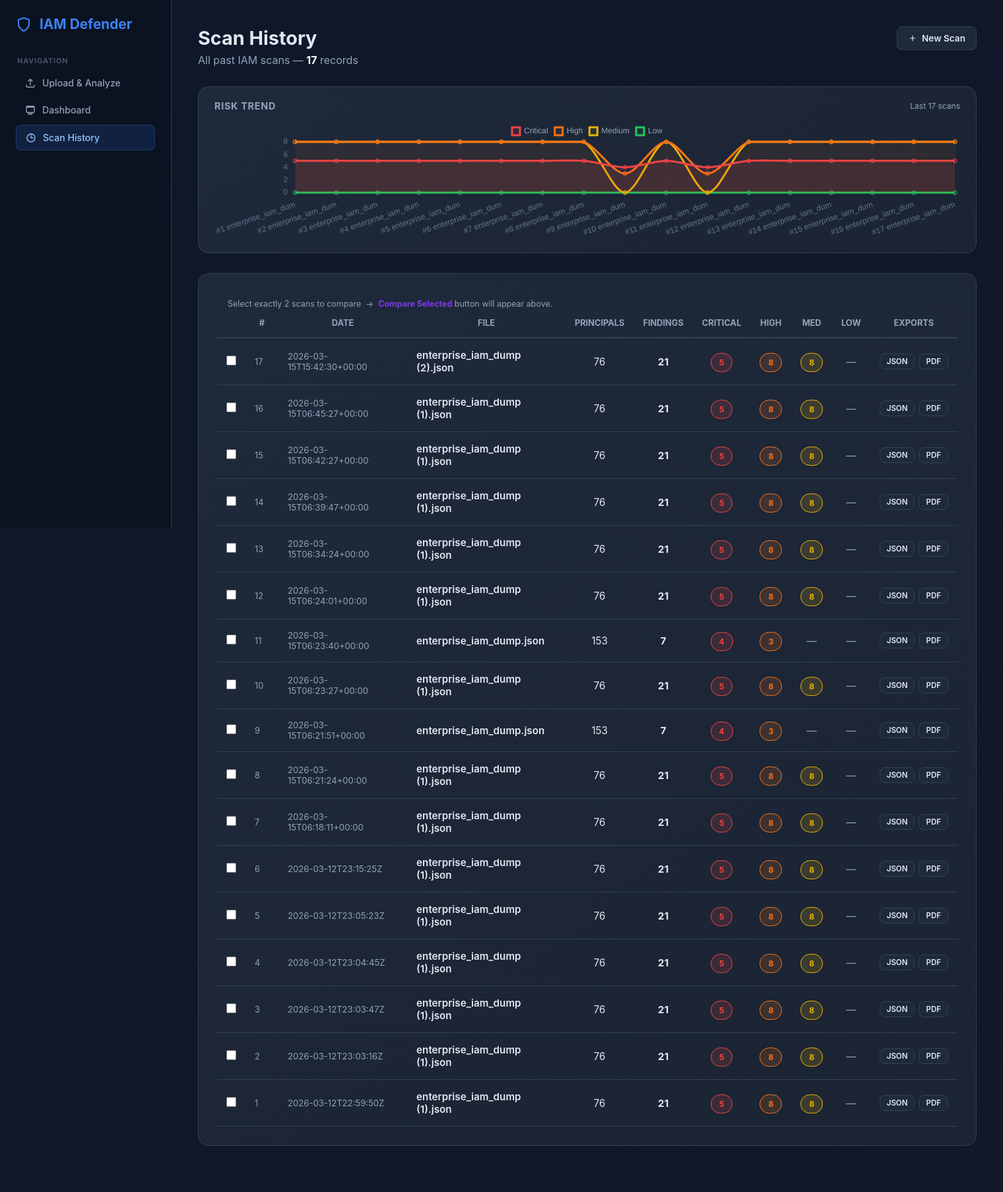
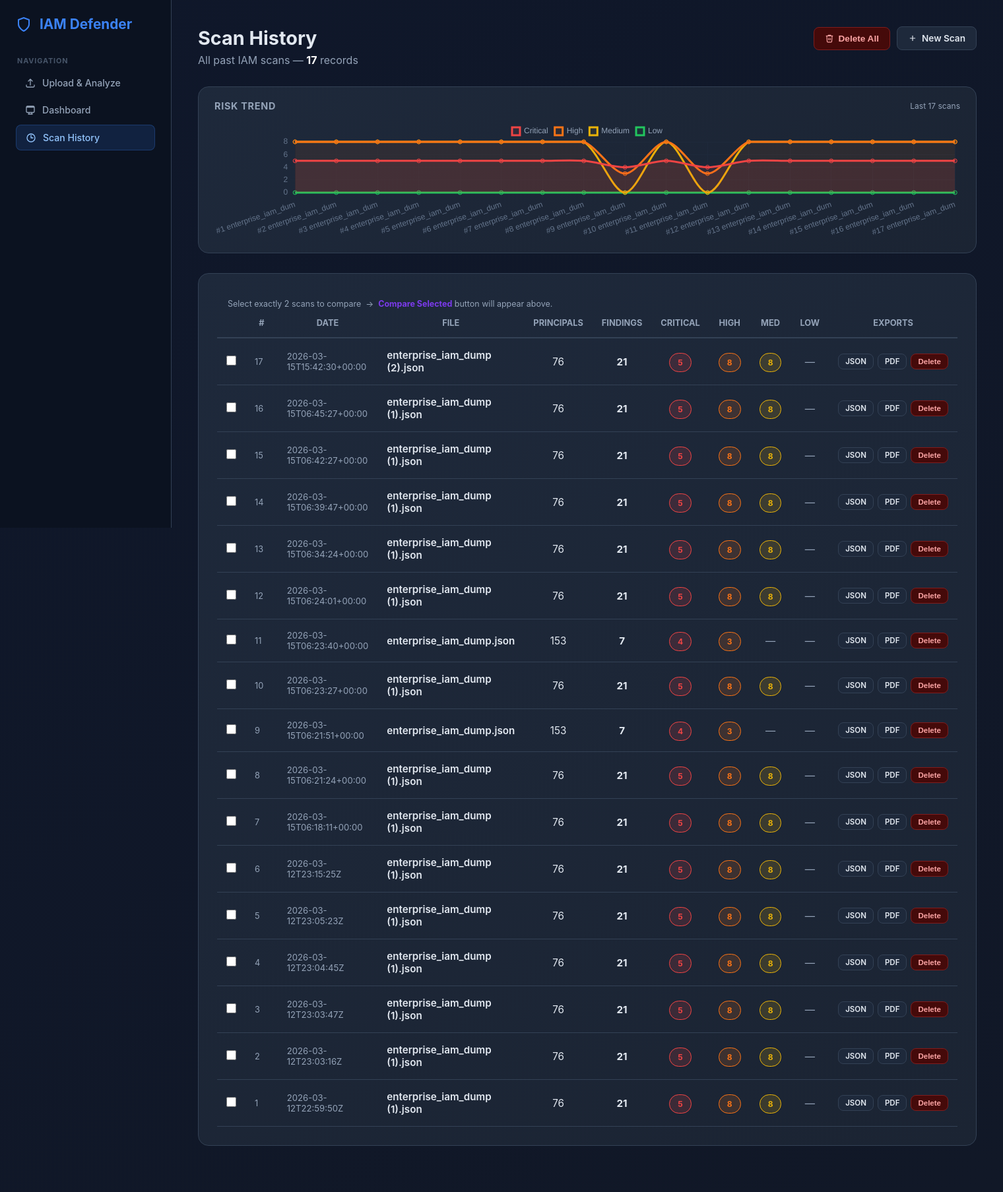
Before and after one commit to VinitMepani2712/IAM, a Flask app: page /history-page in a window 1520 px wide. Shown: the whole page at 66% size. Run offline with Flask 3, Linux system fonts and the light colour scheme; data comes from the database, SQL or seed files in the repository; both versions use the stored data as it was after the commit; some libraries are stand-ins or nearby versions.

Commit message:
VM: Add delete scan history feature
- db.delete_scan() removes a single scan and all related data
- db.delete_all_scans() wipes all scan history
- DELETE /scan/<id> and DELETE /scans/all routes
- Delete button on each history row with fade-out animation
- Delete All button in header (only shown when scans exist)

```diff
--- a/app.py
+++ b/app.py
@@ -268,6 +268,18 @@
     return render_template("compare.html", **result)
 
 
+@app.route("/scan/<int:scan_id>", methods=["DELETE"])
+def delete_scan(scan_id: int):
+    db.delete_scan(scan_id)
+    return jsonify({"status": "deleted"})
+
+
+@app.route("/scans/all", methods=["DELETE"])
+def delete_all_scans():
+    count = db.delete_all_scans()
+    return jsonify({"status": "deleted", "count": count})
+
+
 @app.route("/api/trend")
 def trend_data():
     """Return per-scan severity counts for the trend chart (oldest→newest)."""
--- a/db.py
+++ b/db.py
@@ -312,6 +312,30 @@
     }
 
 
+def delete_scan(scan_id: int) -> None:
+    """Delete a scan and all its associated data by ID."""
+    with _connect() as conn:
+        conn.execute("DELETE FROM scan_findings    WHERE scan_id = ?", (scan_id,))
+        conn.execute("DELETE FROM scan_remediation WHERE scan_id = ?", (scan_id,))
+        conn.execute("DELETE FROM scan_graph       WHERE scan_id = ?", (scan_id,))
+        conn.execute("DELETE FROM scans            WHERE id      = ?", (scan_id,))
+    log.info("Deleted scan #%d", scan_id)
+
+
+def delete_all_scans() -> int:
+    """Delete every scan and return how many were removed."""
+    with _connect() as conn:
+        count = conn.execute("SELECT COUNT(*) FROM scans").fetchone()[0]
+        conn.executescript("""
+            DELETE FROM scan_findings;
+            DELETE FROM scan_remediation;
+            DELETE FROM scan_graph;
+            DELETE FROM scans;
+        """)
+    log.info("Deleted all %d scans", count)
+    return count
+
+
 def get_trend_data(limit: int = 20) -> List[Dict[str, Any]]:
     """
     Return per-scan severity counts ordered oldest→newest for trend charts.
--- a/templates/history.html
+++ b/templates/history.html
@@ -60,6 +60,17 @@
                     </svg>
                     Compare Selected
                 </a>
+                {% if scans %}
+                <button onclick="deleteAllScans()" class="btn-export"
+                        style="background:#450a0a;color:#fca5a5;border:1px solid #7f1d1d;"
+                        title="Delete all scan history">
+                    <svg width="14" height="14" fill="none" stroke="currentColor" stroke-width="2" viewBox="0 0 24 24">
+                        <polyline points="3 6 5 6 21 6"/><path d="M19 6l-1 14a2 2 0 01-2 2H8a2 2 0 01-2-2L5 6"/>
+                        <path d="M10 11v6M14 11v6M9 6V4h6v2"/>
+                    </svg>
+                    Delete All
+                </button>
+                {% endif %}
                 <a href="/" class="btn-export" title="Run a new scan">
                     <svg width="14" height="14" fill="none" stroke="currentColor" stroke-width="2" viewBox="0 0 24 24">
                         <path d="M12 5v14M5 12h14"/>
@@ -154,6 +165,9 @@
                                 <a href="/export/pdf?scan_id={{ s.id }}"
                                    class="btn-export btn-export-pdf" style="padding:4px 10px;font-size:0.72rem;"
                                    title="Download PDF for this scan">PDF</a>
+                                <button class="btn-export" style="padding:4px 10px;font-size:0.72rem;background:#450a0a;color:#fca5a5;border:1px solid #7f1d1d;"
+                                        onclick="deleteScan({{ s.id }}, this)"
+                                        title="Delete this scan">Delete</button>
                             </div>
                         </td>
                     </tr>
@@ -213,6 +227,35 @@
             });
         });
 
+    // ── Delete scan ───────────────────────────────────────────────────────────
+    function deleteScan(id, btn) {
+        if (!confirm(`Delete scan #${id}?\n\nThis cannot be undone.`)) return;
+        btn.disabled = true;
+        btn.textContent = '…';
+        fetch(`/scan/${id}`, { method: 'DELETE' })
+            .then(r => r.json())
+            .then(() => {
+                const row = btn.closest('tr');
+                row.style.transition = 'opacity 0.3s';
+                row.style.opacity = '0';
+                setTimeout(() => {
+                    row.remove();
+                    const remaining = document.querySelectorAll('#historyTable tbody tr').length;
+                    if (remaining === 0) location.reload();
+                }, 300);
+            })
+            .catch(() => { btn.disabled = false; btn.textContent = 'Delete'; alert('Failed to delete scan.'); });
+    }
+
+    function deleteAllScans() {
+        const count = document.querySelectorAll('#historyTable tbody tr').length;
+        if (!confirm(`Delete all ${count} scan${count !== 1 ? 's' : ''}?\n\nThis cannot be undone.`)) return;
+        fetch('/scans/all', { method: 'DELETE' })
+            .then(r => r.json())
+            .then(() => location.reload())
+            .catch(() => alert('Failed to delete scans.'));
+    }
+
     // ── Compare selection ─────────────────────────────────────────────────────
     const compareBtn = document.getElementById('compareBtn');
     function updateCompareBtn() {
```
Also changed, not shown: .claude/settings.local.json, iam_defender.db.
